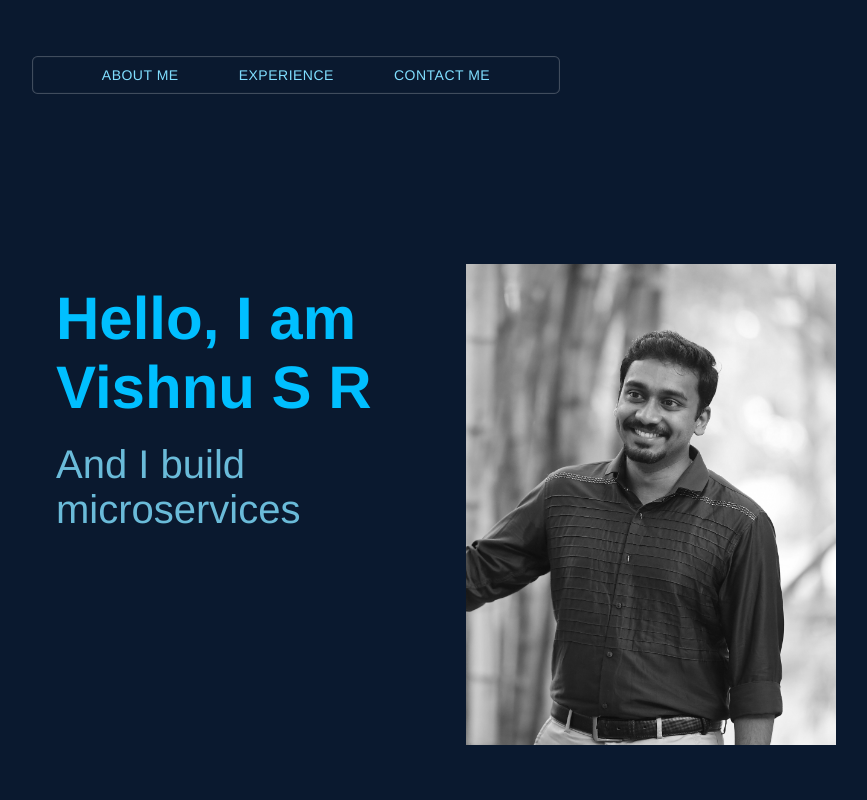
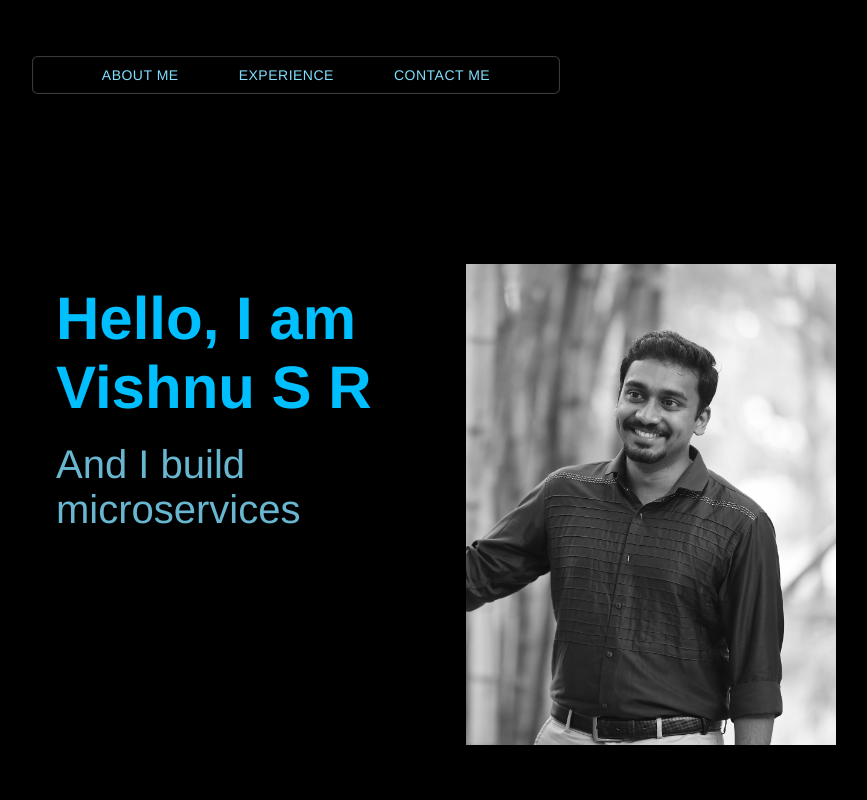
Before and after one commit to vishnusr90/vishnusr90.github.io, a React (Create React App) app: page / in a window 1280 px wide. Shown: the top 800 px of the page, without its empty margins (344-1211 px from the left). Built offline with nearby package versions, Linux system fonts and the light colour scheme.

Commit message:
Edit ReadME and change background color

```diff
--- a/src/App.css
+++ b/src/App.css
@@ -1,7 +1,8 @@
 .App {
-  /*text-align: center;*/
   height: 100%;
-  background: #0a192f;
+  /* background: #0a192f; */
+  /* background: #09162a; */
+  background: black;
 }
 
 .App-logo {
@@ -38,3 +39,67 @@
     transform: rotate(360deg);
   }
 }
+
+
+/*@media screen and (max-width: 800px){
+  .show-menu, .hide-menu {
+    display: block;
+  }
+
+  !**
+   * On resizing the browser
+   *!
+
+  .App {
+    width: 100%;
+    font-size: 8px;
+  }
+
+  #my-pic img {
+    width: 300px !important;
+    height: auto !important; !* to maintain aspect ratio *!
+    filter: grayscale(1);
+    margin-left: 200px !important;
+    maring-top: -500px !important;
+  }
+
+  header {
+    width: 100%;
+  }
+
+  section {
+    width: 100%;
+    padding: 100px !important;
+  }
+
+  section .widthh {
+    width: 100%;
+  }
+
+  nav {
+    display: none;
+    position: fixed;
+    width: 100%;
+    height: 100vh;
+    right: -100%;
+    text-align: center;
+    padding: 80px 0;
+    line-height: normal;
+    transition: 0.7s;
+  }
+
+  nav a {
+    display: block;
+    padding: 20px;
+  }
+
+  .hide-menu {
+    position: absolute;
+    top: 40px;
+    right: 40px;
+  }
+
+  #chk:checked ~ .menu {
+    right: 0;
+  }
+}*/
```
Also changed, not shown: 1 other file (tests, documents, lock files or other folders).
